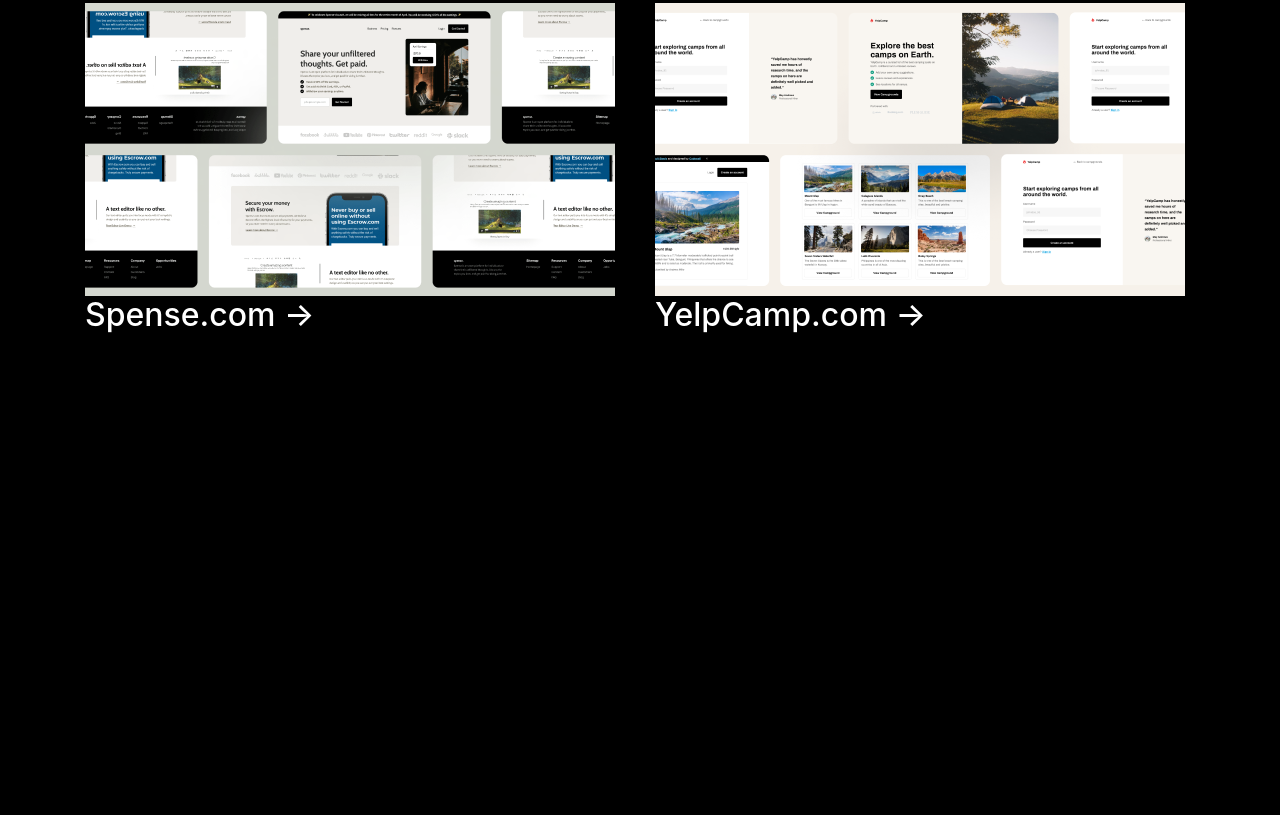
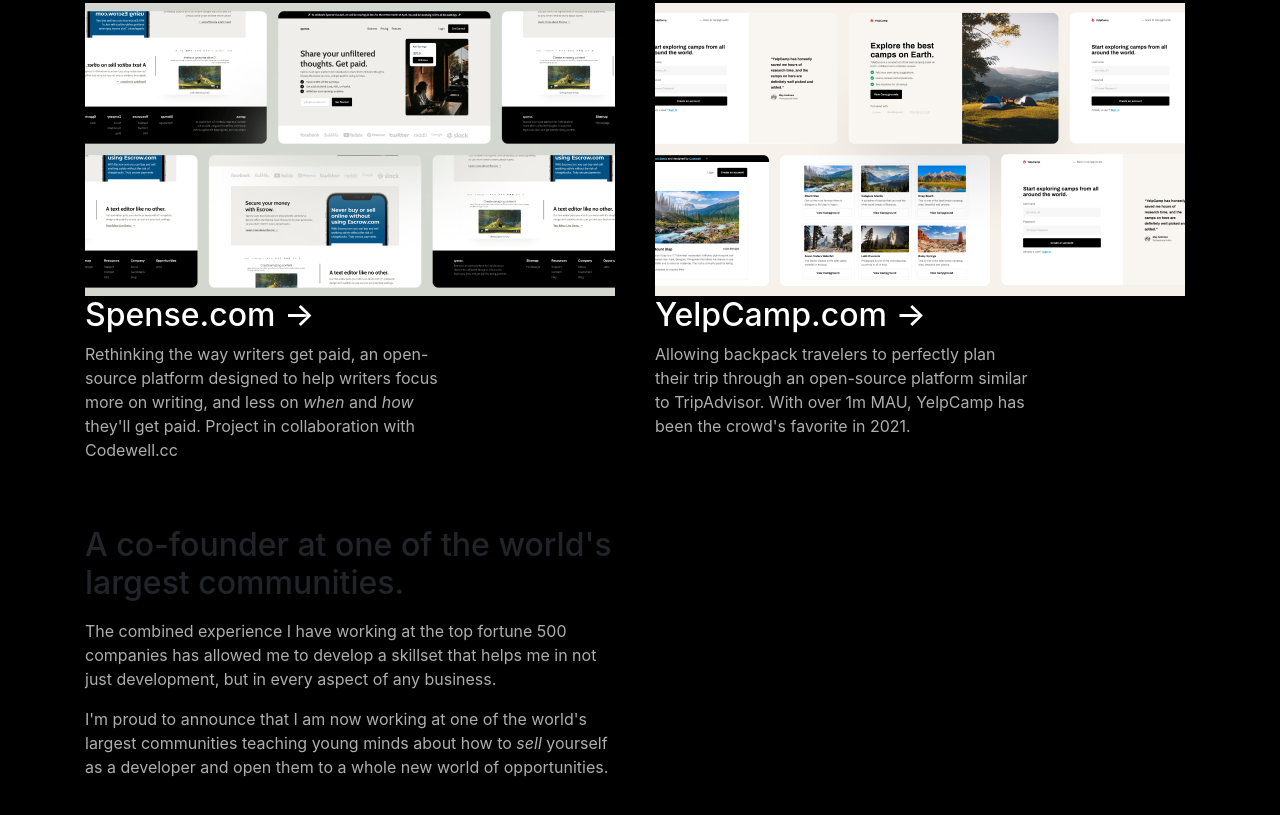
Before and after one commit to joshg1912/codewell_portfolio_practice, a plain HTML site: page index.html in a window 1280 px wide. Shown: the part 535-1350 px from the top of the page. Before the commit the page ends 903 px from the top, so only its background shows below. Drawn offline with nearby package versions, Linux system fonts and the light colour scheme.

Commit message:
adds section three

```diff
--- a/index.html
+++ b/index.html
@@ -29,6 +29,11 @@
             .spense, .yelp-camp {
                 color:white;
                 text-decoration: none;
+            }
+
+            .bottom-text {
+                width: 70%;
+                color: rgba(255, 254, 254, 0.685);
             }
 
 
@@ -65,15 +70,22 @@
                 <div class="col">
                     <img src="/Assets/Spense.png">
                     <h2><a href="spense.com" class="spense">Spense.com &#8594;</a></h2>
+                    <p class="bottom-text">Rethinking the way writers get paid, an open-source platform designed to help writers focus more on writing, and less on <em>when</em> and <em>how</em> they'll get paid. Project in collaboration with Codewell.cc</p>
                 </div>
                 <div class="yelp-camp col">
                     <img src="/Assets/YelpCamp.png">
                     <h2><a href="yelpcamp.com" class="yelp-camp">YelpCamp.com &#8594;</a></h2>
+                    <p class="bottom-text">Allowing backpack travelers to perfectly plan their trip through an open-source platform similar to TripAdvisor. With over 1m MAU, YelpCamp has been the crowd's favorite in 2021.</p>
                 </div>
             </div>
+            <div class="row pt-5">
+                <div class="col">
+                    <h2>A co-founder at one of the world's largest communities.</h2>
+                    <p class="pt-2">The combined experience I have working at the top fortune 500 companies has allowed me to develop a skillset that helps me in not just development, but in every aspect of any business.</p>
+                    <p>I'm proud to announce that I am now working at one of the world's largest communities teaching young minds about how to <em>sell</em> yourself as a developer and open them to a whole new world of opportunities.</p>
+                </div>
+                <div class="col"></div>
+             </div>
             </div>
-
-
-
     </body>
 </html>
```
